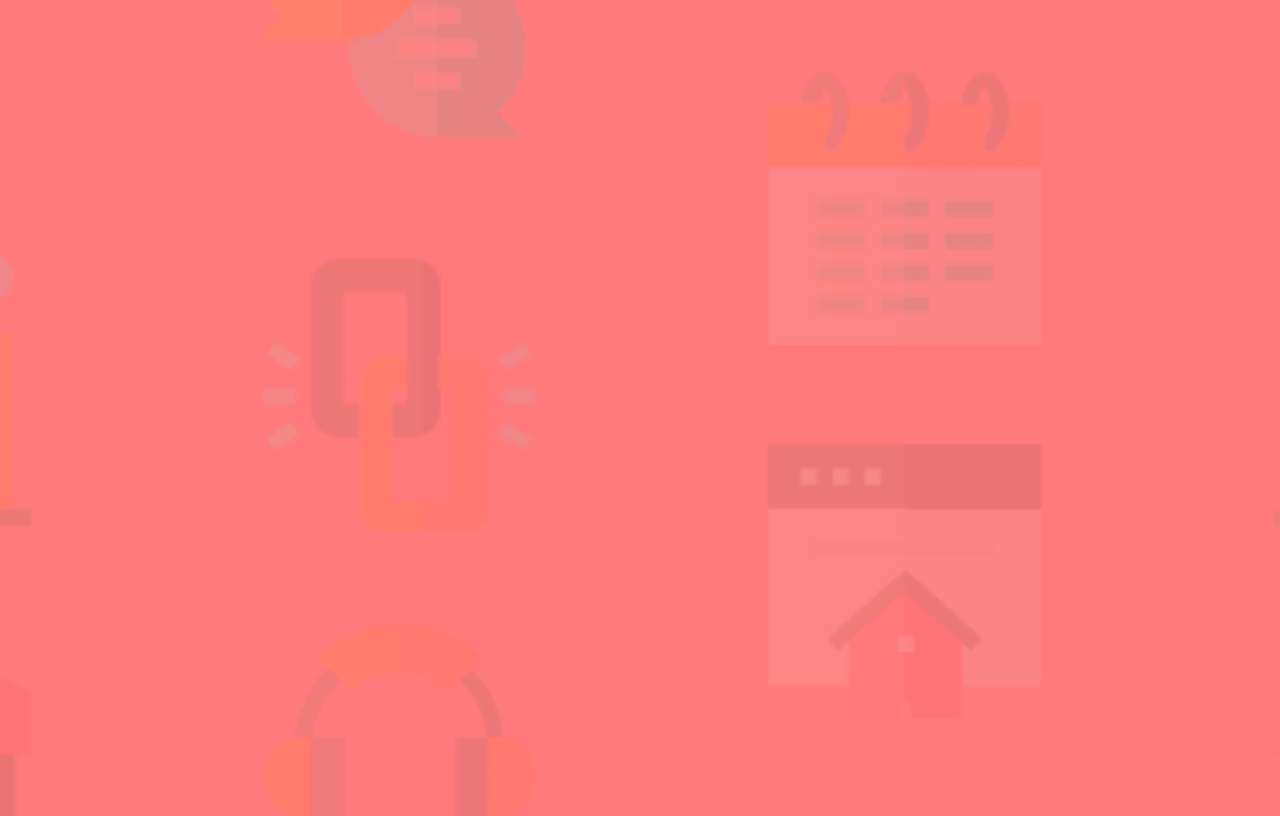
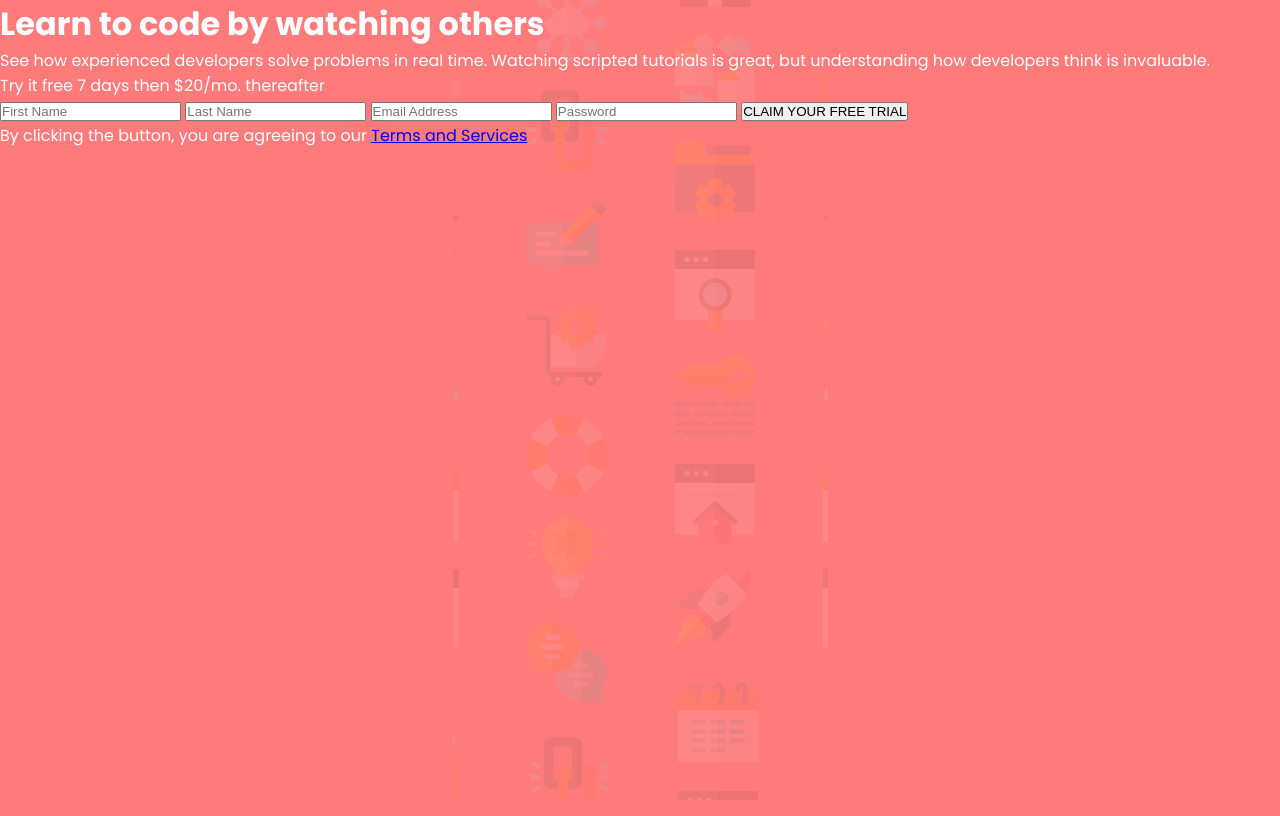
Before and after one commit to georit/intro-component-with-signup-form, a plain HTML site: page index.html in a window 1280 px wide. Drawn offline with Linux system fonts and the light colour scheme.

Commit message:
Add structure

```diff
--- a/index.html
+++ b/index.html
@@ -18,6 +18,61 @@
     <link rel="stylesheet" href="style.css" />
   </head>
   <body>
+    <div class="wrapper">
+      <div class="intro">
+        <h1 class="main-heading">Learn to code by watching others</h1>
+        <p class="intro-info">
+          See how experienced developers solve problems in real time. Watching
+          scripted tutorials is great, but understanding how developers think is
+          invaluable.
+        </p>
+      </div>
+      <div class="sign-up">
+        <p class="try-it-free">
+          <span class="bold-txt">Try it free 7 days</span> then $20/mo.
+          thereafter
+        </p>
+        <form class="sign-up-form">
+          <label for="first-name">
+            <input
+              type="text"
+              name="first-name"
+              id="first-name"
+              placeholder="First Name"
+            />
+          </label>
+          <label for="last-name">
+            <input
+              type="text"
+              name="last-name"
+              id="last-name"
+              placeholder="Last Name"
+            />
+          </label>
+          <label for="email">
+            <input
+              type="email"
+              name="email"
+              id="email"
+              placeholder="Email Address"
+            />
+          </label>
+          <label for="password">
+            <input
+              type="password"
+              name="password"
+              id="password"
+              placeholder="Password"
+            />
+          </label>
+          <input type="submit" value="CLAIM YOUR FREE TRIAL" />
+          <p class="terms">
+            By clicking the button, you are agreeing to our
+            <a href="#" class="terms-link">Terms and Services</a>
+          </p>
+        </form>
+      </div>
+    </div>
     <!-- *****script***** -->
     <script src="./script.js"></script>
   </body>
--- a/style.css
+++ b/style.css
@@ -19,10 +19,12 @@
 /* *****general styles***** */
 * {
   box-sizing: border-box;
+  margin: 0;
+  padding: 0;
 }
 
 body {
-  background: url("./images/bg-intro-mobile.png") 100% 100% / 100% no-repeat,
+  background: url("./images/bg-intro-mobile.png") center center no-repeat,
     var(--red);
   color: var(--white);
   font-family: var(--poppins);
@@ -30,5 +32,5 @@ body {
   min-height: 100vh;
   min-width: 100vw;
   max-width: 1980px;
-  overflow: hidden;
+  overflow-x: hidden;
 }
```
